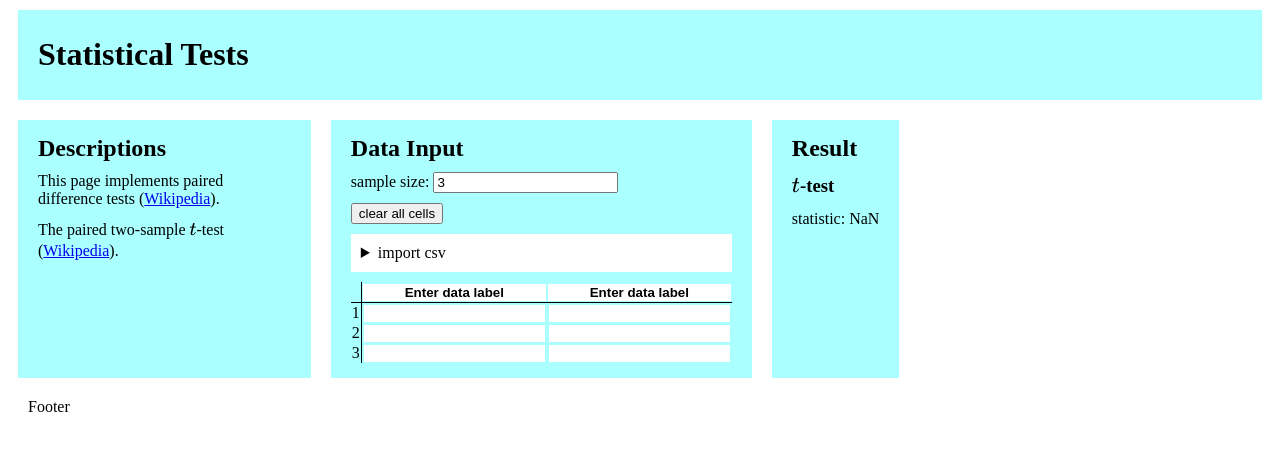
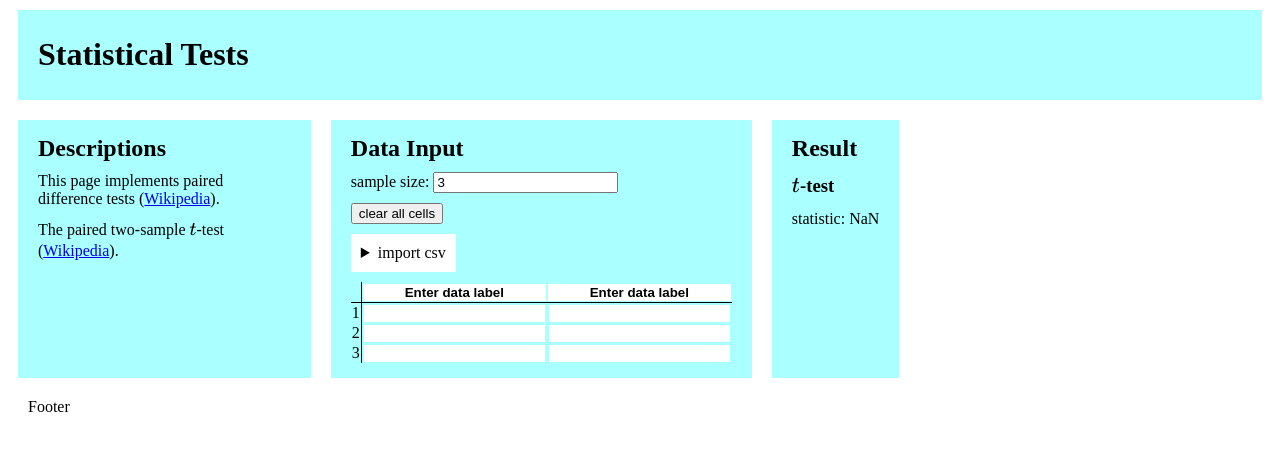
Before and after one commit to fiveseven-lambda/statistical-tests, a React app: page / in a window 1280 px wide. Shown: the top 450 px of the page. Built offline with nearby package versions, Linux system fonts and the light colour scheme.

Commit message:
import csv: fit-content

```diff
--- a/src/style.css
+++ b/src/style.css
@@ -63,9 +63,7 @@ h2, h3, p {
 
 .csv-input {
   background-color: white;
-}
-.csv-input.narrow {
-  overflow-x: scroll;
+  width: fit-content;
 }
 .csv-input summary {
   padding: 10px;
```
